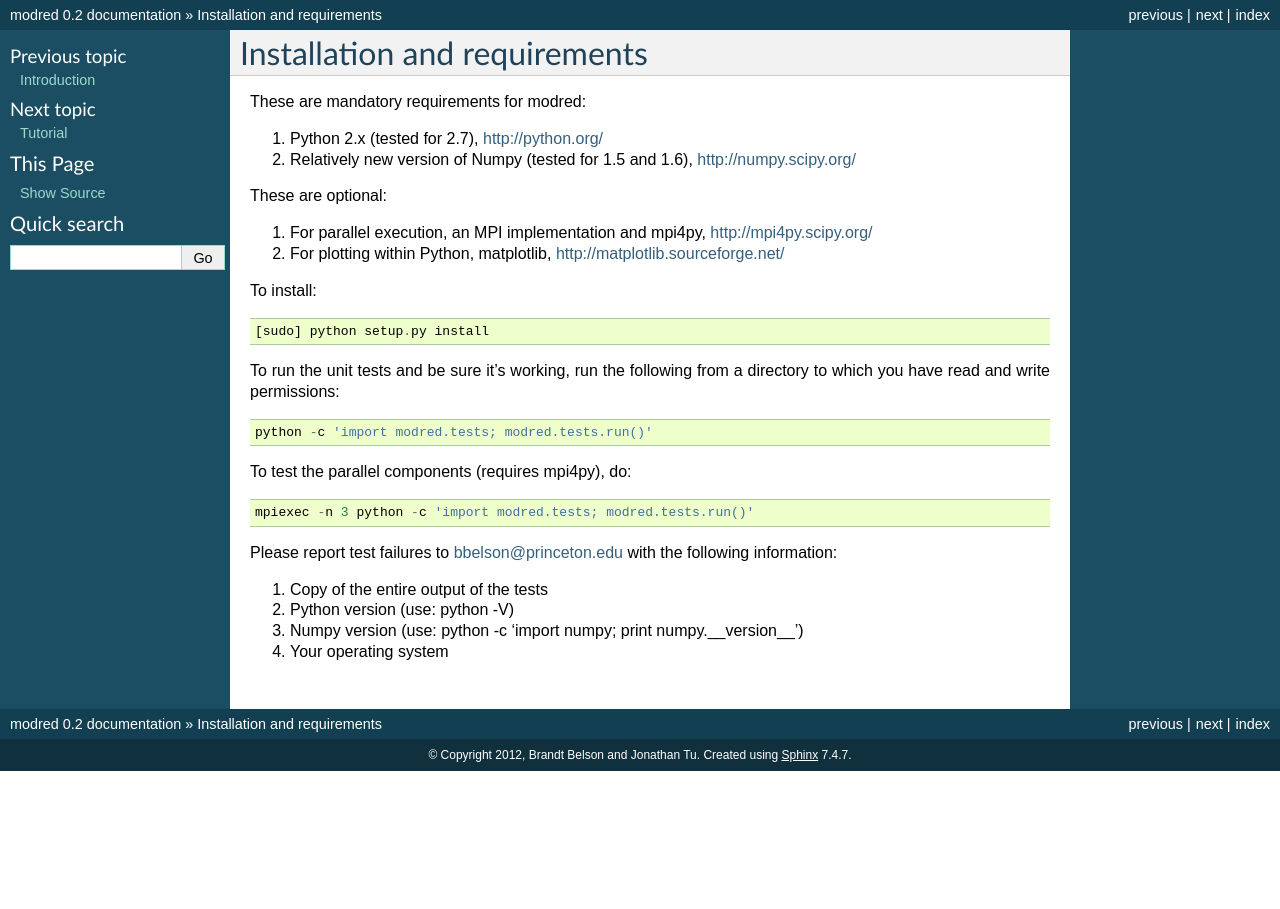
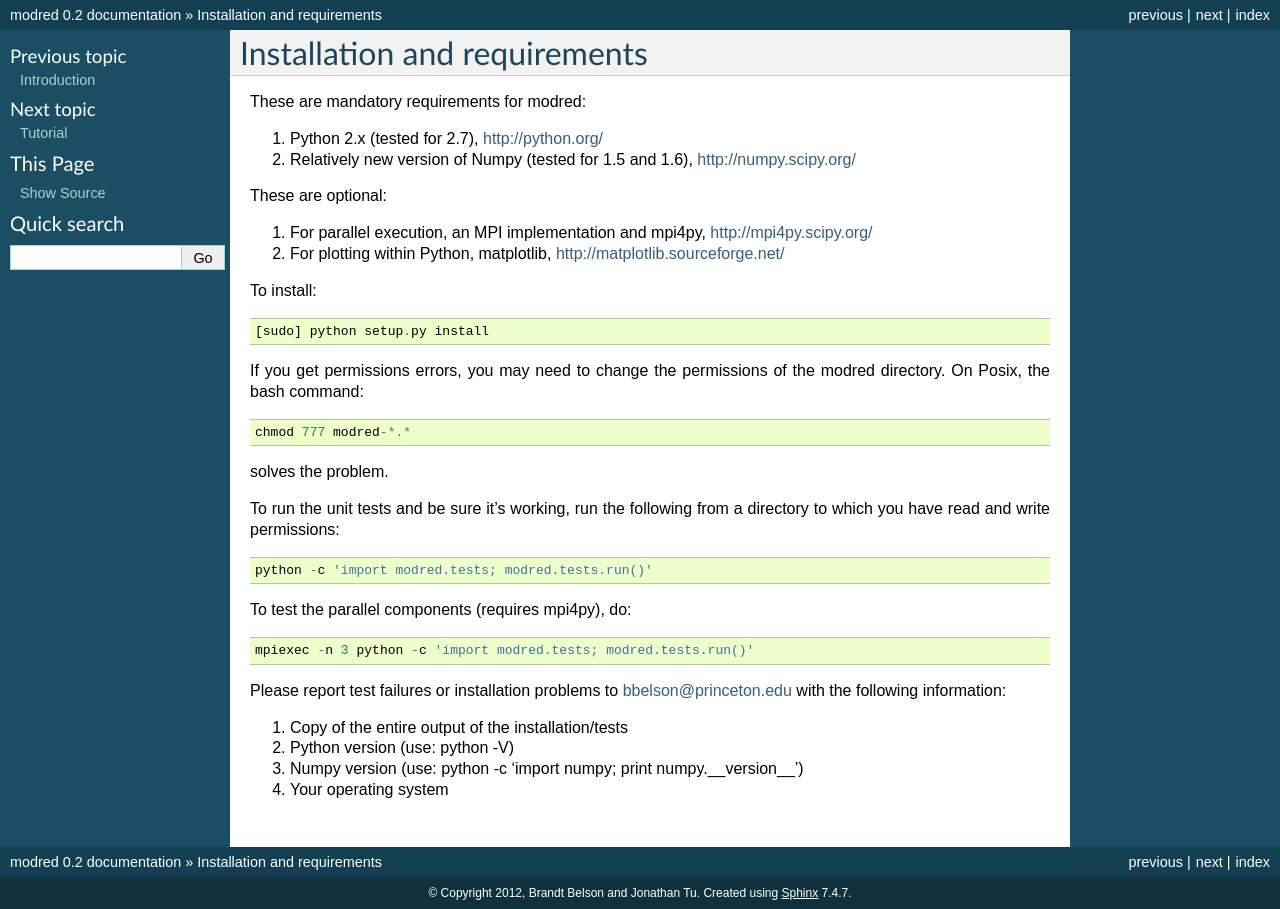
Before and after one commit to belson17/modred, a Sphinx documentation site: the page built from doc/installation.rst, in a window 1280 px wide. Built offline with Sphinx 7.4.7, drawn with Linux system fonts in a browser that asks for light colours; formulas are drawn with MathJax 3; pages that are not in the unit, such as notebooks, are missing from menus; the version number is read from the project's files by our own code.

Commit message:
Added note about changing permissions to install docs.

```diff
--- a/doc/installation.rst
+++ b/doc/installation.rst
@@ -16,6 +16,13 @@ To install::
 
   [sudo] python setup.py install
 
+If you get permissions errors, you may need to change the permissions of the
+modred directory. On Posix, the bash command::
+
+  chmod 777 modred-*.*
+
+solves the problem.
+
 To run the unit tests and be sure it's working, run the following from
 a directory to which you have read and write permissions::
 
@@ -25,10 +32,10 @@ To test the parallel components (requires mpi4py), do::
 
   mpiexec -n 3 python -c 'import modred.tests; modred.tests.run()'
 
-Please report test failures to bbelson@princeton.edu with the following
-information:
+Please report test failures or installation problems to bbelson@princeton.edu
+with the following information:
 
-1. Copy of the entire output of the tests
+1. Copy of the entire output of the installation/tests
 2. Python version (use: python -V)
 3. Numpy version (use: python -c 'import numpy; print numpy.__version__')
 4. Your operating system
```
